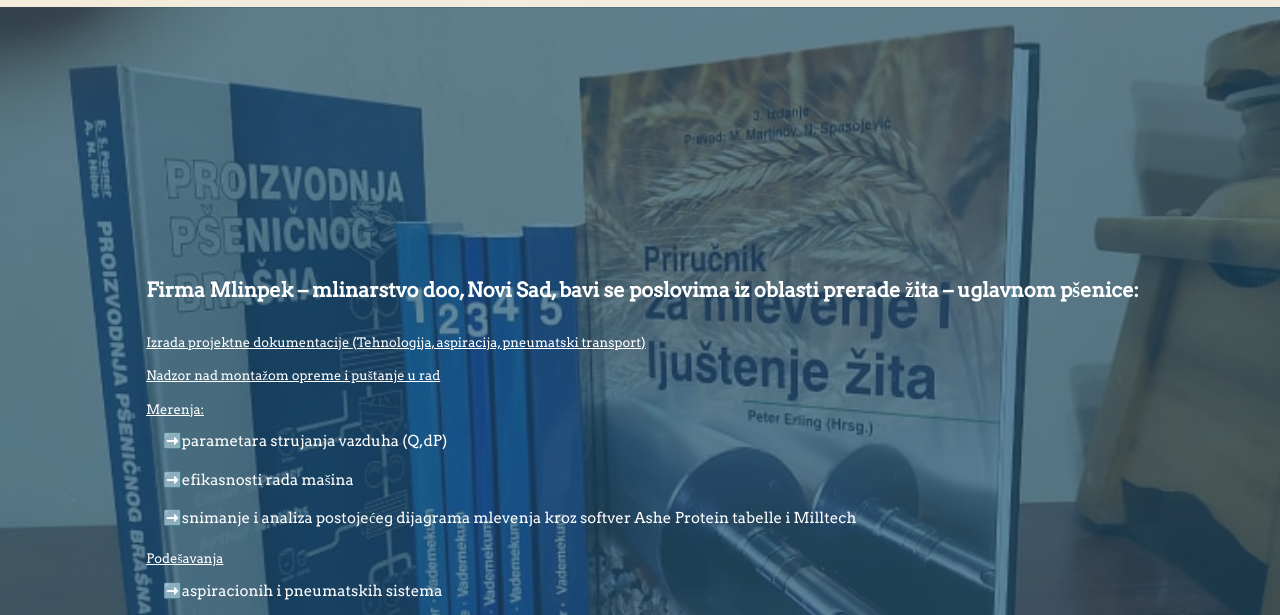
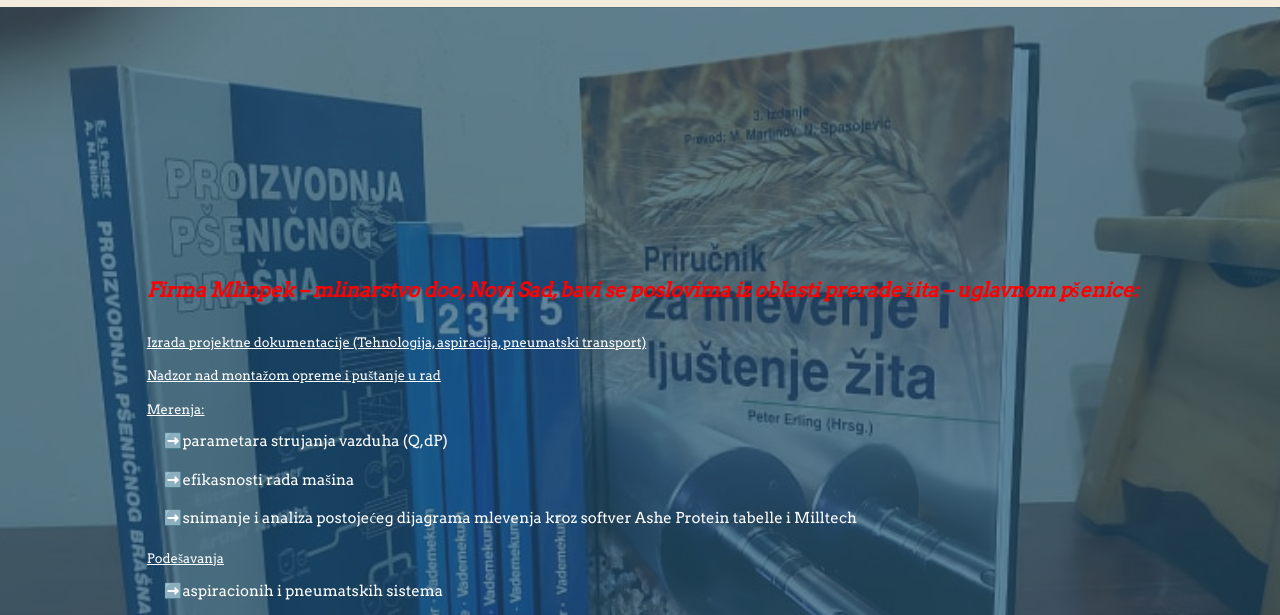
Before and after one commit to demijurg666/nesasajtv2, a plain HTML site: page index.html in a window 1280 px wide. Shown: the part 163-778 px from the top of the page. Drawn offline with nearby package versions, Linux system fonts and the light colour scheme.

Commit message:
Add files via upload

```diff
--- a/style.css
+++ b/style.css
@@ -91,14 +91,16 @@ nav a:hover {
 
 #paralaxTekst h2 {
   text-align: center;
-  font-size: 20px;
+  font-size: 25px;
   font-weight: 900;
   padding: 10px 0 20px 0;
+  color: red;
+  font-style: italic;
 }
 
 #paralaxTekst p {
   padding-left: 17px;
-  font-size: 20px;
+  font-size: 16px;
 }
 #paralaxTekst h3 {
   text-decoration: underline;
```
